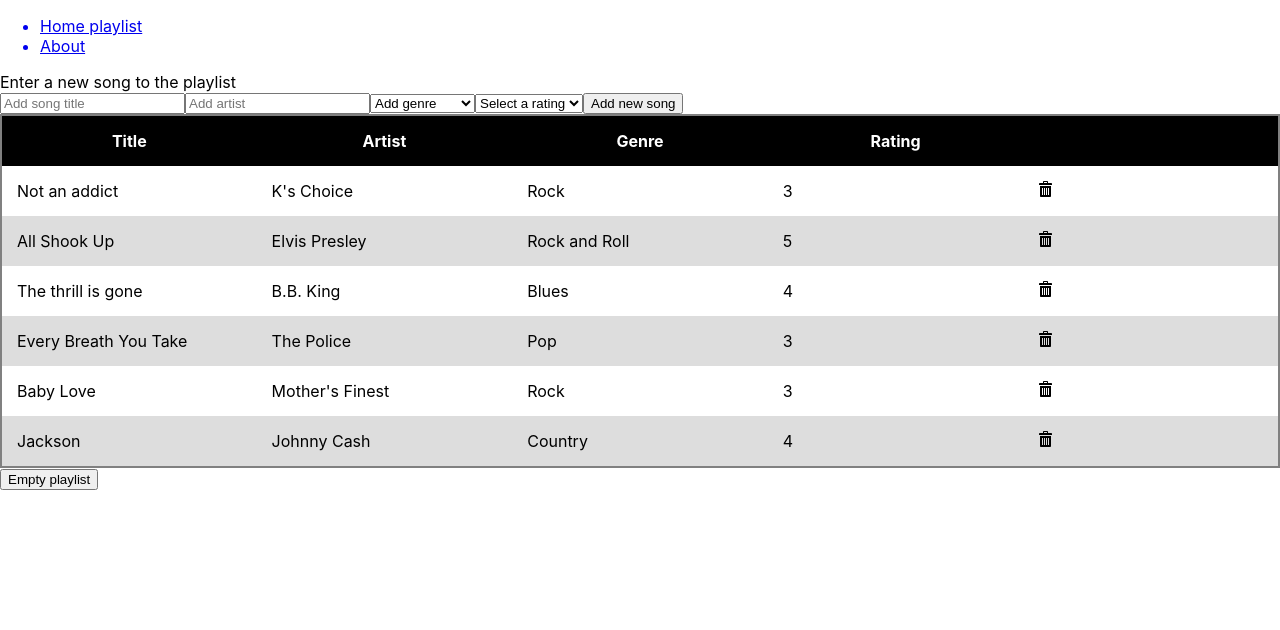
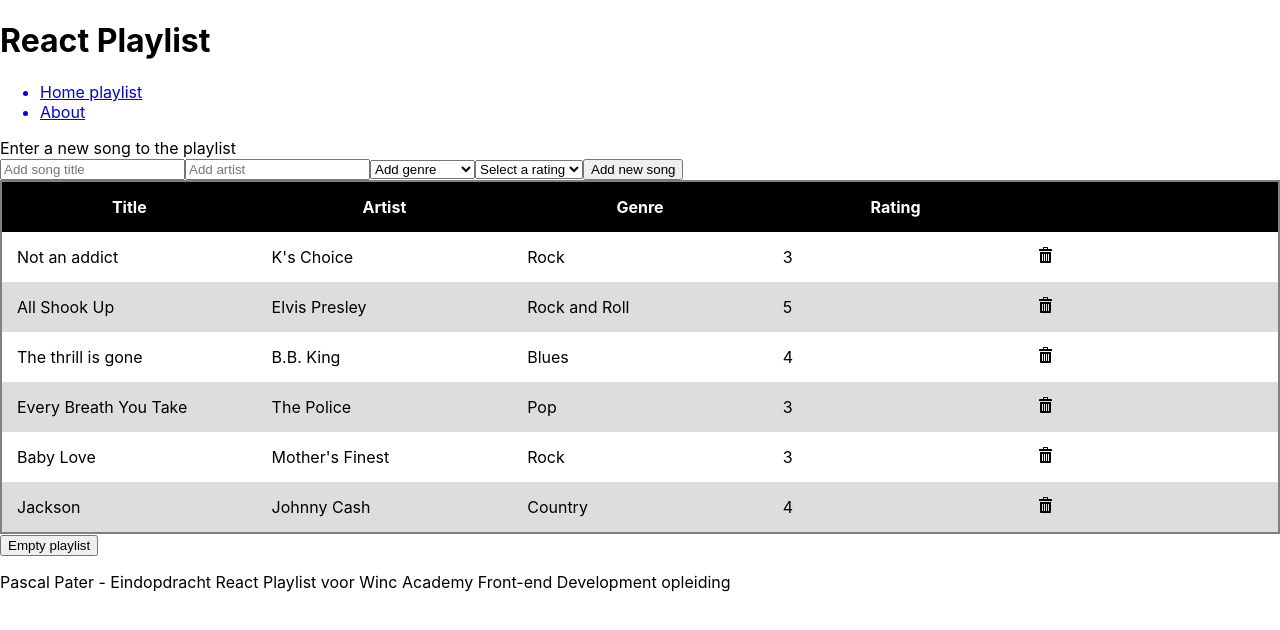
Before and after one commit to PasquinelP/pascal_pater-eindopdracht-React-Playlist, a React (Create React App) app: page / in a window 1280 px wide. Shown: the top 630 px of the page. Built offline with nearby package versions, Linux system fonts and the light colour scheme; the HTML template or start-up script is replaced by a standard one.

Commit message:
add headr and footer component to app

```diff
--- a/src/App.js
+++ b/src/App.js
@@ -1,7 +1,8 @@
 import { AppProvider } from "./components/AppContext";
-import Nav from "./components/Nav";
+import Header from "./components/Header";
 import SongOverview from "./components/SongOverview";
 import About from "./components/About";
+import Footer from "./components/Footer";
 import { BrowserRouter as Router, Switch, Route } from "react-router-dom";
 
 
@@ -9,13 +10,16 @@
   return (
     <AppProvider>
       <Router>
-        <Nav />
-        <main className="App">
-          <Switch>
-            <Route path="/" exact component={SongOverview} />
-            <Route path="/about" component={About} />
-          </Switch>
-        </main>
+        <div className="app">
+          <Header />
+          <main>
+            <Switch>
+              <Route path="/" exact component={SongOverview} />
+              <Route path="/about" component={About} />
+            </Switch>
+          </main>
+          <Footer />
+        </div>
       </Router>
     </AppProvider>
   );
```
